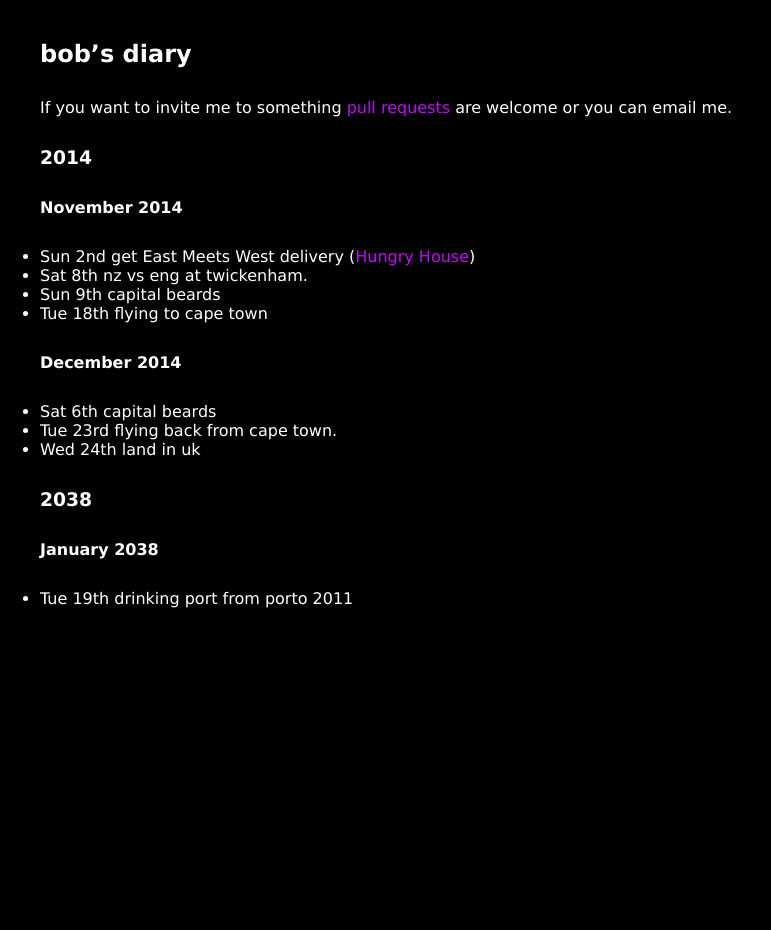
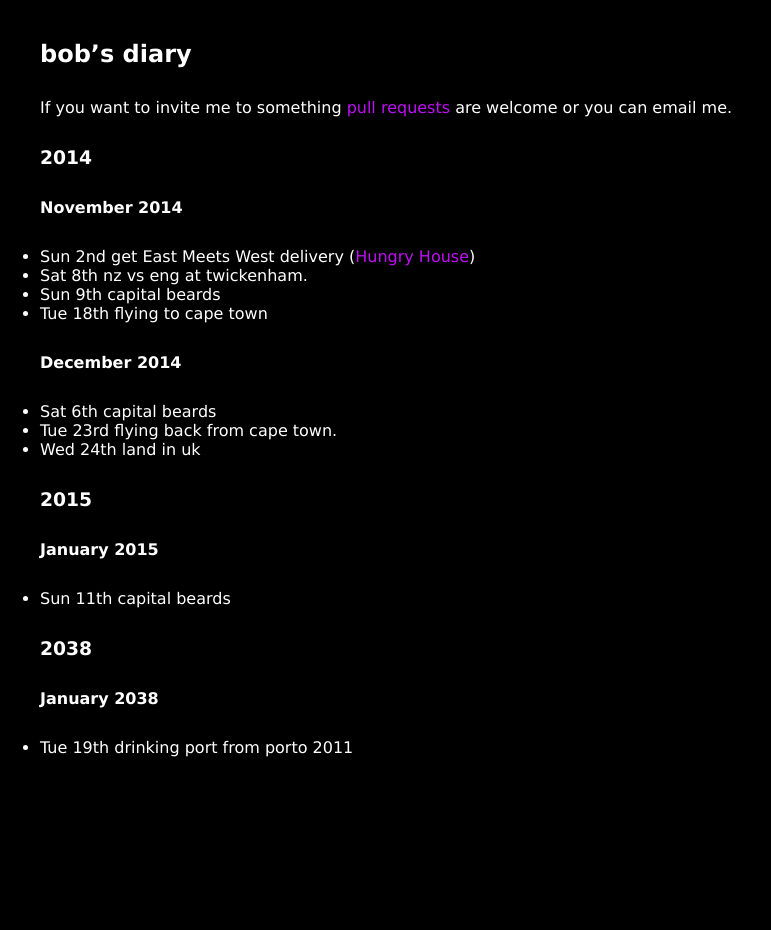
Before and after one commit to rjw1/randomness.org.uk, a Jekyll site: the page built from diary/index.md, in a window 1280 px wide. Shown: the whole page, without its empty margins (0-771 px from the left). Built offline with Jekyll 4.4.1, drawn with Linux system fonts in a browser that asks for light colours; Markdown is read by kramdown in place of the engine named in the settings.

Commit message:
capital beards january meeting

```diff
--- a/diary/index.md
+++ b/diary/index.md
@@ -22,6 +22,12 @@ are welcome or you can email me.
 * Tue 23rd flying back from cape town.
 * Wed 24th land in uk
 
+### 2015 ###
+
+#### January 2015 ####
+
+* Sun 11th capital beards
+
 
 ### 2038 ###
 
```
